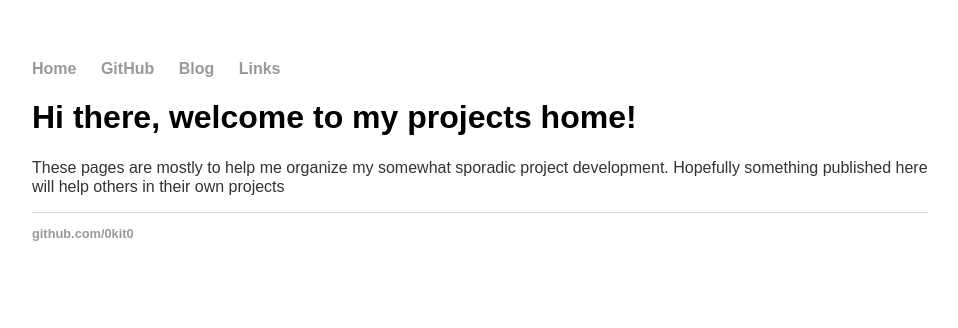
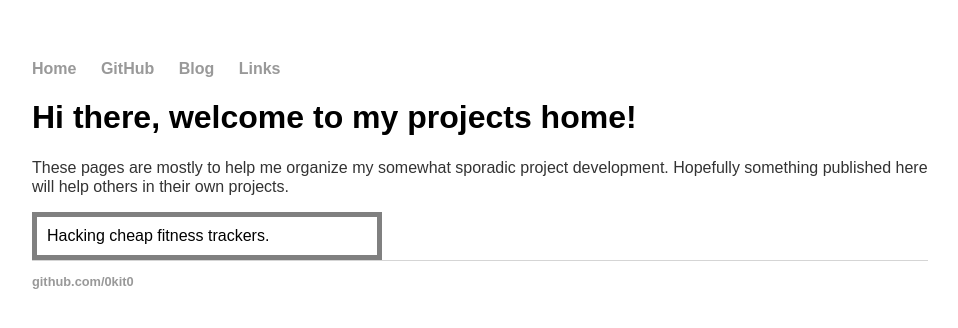
Before and after one commit to 0kit0/0kit0.github.io, a Jekyll site: the page built from index.html, in a window 1280 px wide. Shown: the top 328 px of the page, without its empty margins (160-1118 px from the left). Built offline with Jekyll 4.4.1, drawn with Linux system fonts in a browser that asks for light colours.

Commit message:
Update index.html

```diff
--- a/index.html
+++ b/index.html
@@ -5,5 +5,11 @@ title: 0kit0's Projects Home
 <div class="blurb">
 	<h1>Hi there, welcome to my projects home!</h1>
 	<p>These pages are mostly to help me organize my somewhat sporadic project development. Hopefully something published here will help
-		others in their own projects </p>
-</div><!-- /.blurb -->
+		others in their own projects.</p>
+</div>
+
+
+<div class="box1">
+	Hacking cheap fitness trackers.
+</div>
+<!-- /.blurb -->
```
